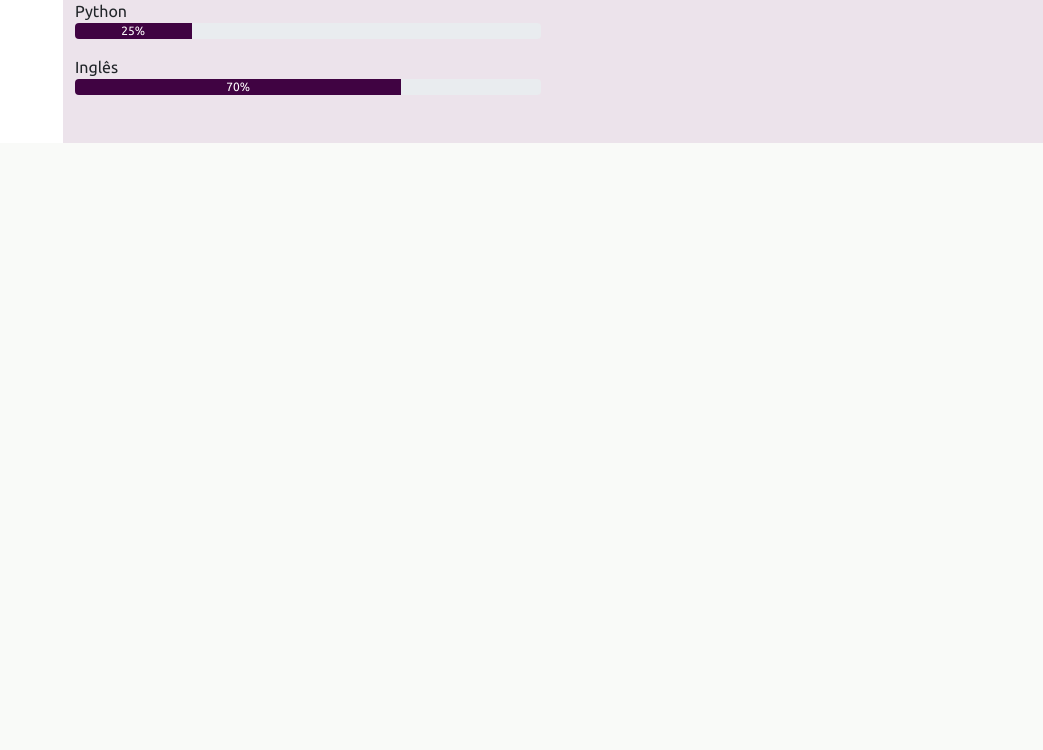
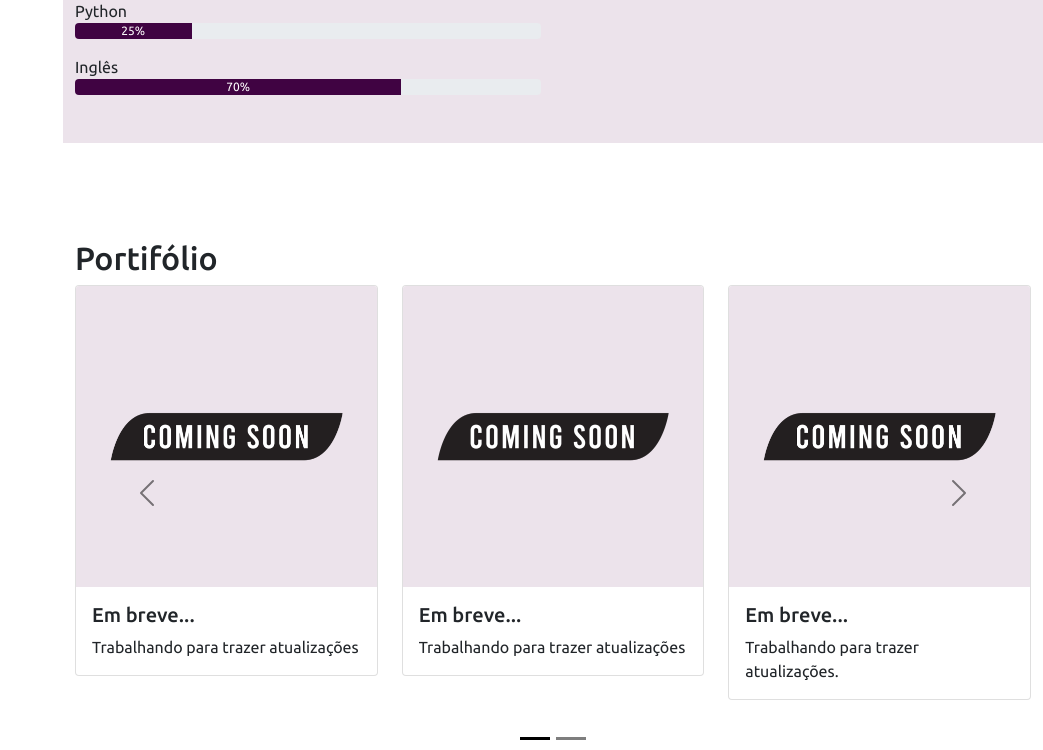
Before and after one commit to DarlanDS/atv-pratica, a Flask app: page / in a window 1280 px wide. Shown: the part 1822-2572 px from the top of the page, without its empty margins (237-1280 px from the left). Before the commit the page ends 1965 px from the top, so only its background shows below. Run offline with Flask 2, Linux system fonts and the light colour scheme; some libraries are stand-ins or nearby versions.

Commit message:
portifolio

```diff
--- a/static/style.css
+++ b/static/style.css
@@ -192,3 +192,31 @@
 .section-bg{
     background-color: #ece3eb;
 }
+
+#card-port {
+    background-color: #ece3eb;
+}
+
+.carousel-control-prev {
+    margin-left: -150px;
+
+}
+
+.carousel-control-next {
+    margin-right: -150px;
+}
+
+.carousel-indicators {
+    margin-bottom: -50px;
+}
+
+@media (max-width: 1860px) {
+    .carousel-control-prev {
+        margin-left: 0;
+
+    }
+
+    .carousel-control-next {
+        margin-right: 0;
+    }
+}
--- a/templates/index.html
+++ b/templates/index.html
@@ -40,7 +40,7 @@
           <a class="nav-link" href="#formacao"><i class="bi bi-book"></i> Formação</a>
         </li>
         <li class="nav-item">
-          <a class="nav-link" href="#"><i class="bi bi-file-earmark-code"></i> Portifólio</a>
+          <a class="nav-link" href="#portifolio"><i class="bi bi-file-earmark-code"></i> Portifólio</a>
         </li>
         <li class="nav-item">
           <a class="nav-link" href="#"><i class="bi bi-envelope"></i> Contato</a>
@@ -174,6 +174,95 @@
 
     </section>
 
+    <section id="portifolio" class="mt-5">
+      <div class="container pb-5 pt-5">
+        <h2>Portifólio</h2>
+
+        <div id="carouselPortifolio" class="carousel carousel-dark slide" data-bs-ride="carousel">
+          <div class="carousel-indicators">
+            <button type="button" data-bs-target="#carouselPortifolio" data-bs-slide-to="0" class="active" aria-current="true" aria-label="Slide 1"></button>
+            <button type="button" data-bs-target="#carouselPortifolio" data-bs-slide-to="1" aria-label="Slide 2"></button>
+          </div>
+          <div class="carousel-inner">
+            <div class="carousel-item active" data-bs-interval="10000">
+
+              <div class="row row-cols-1 row-cols-md-3 g-4">
+                <div class="col">
+                  <div class="card">
+                    <img id="card-port" src="../static/img/Embreve.png" class="card-img-top" alt="Em breve">
+                    <div class="card-body">
+                      <h5 class="card-title">Em breve...</h5>
+                      <p class="card-text">Trabalhando para trazer atualizações</p>
+                    </div>
+                  </div>
+                </div>
+                <div class="col">
+                  <div class="card">
+                    <img id="card-port" src="../static/img/Embreve.png" class="card-img-top" alt="...">
+                    <div class="card-body">
+                      <h5 class="card-title">Em breve...</h5>
+                      <p class="card-text">Trabalhando para trazer atualizações</p>
+                    </div>
+                  </div>
+                </div>
+                <div class="col">
+                  <div class="card">
+                    <img id="card-port" src="../static/img/Embreve.png" class="card-img-top" alt="...">
+                    <div class="card-body">
+                      <h5 class="card-title">Em breve...</h5>
+                      <p class="card-text">Trabalhando para trazer atualizações.</p>
+                    </div>
+                  </div>
+                </div>
+              </div>
+
+            </div>
+            <div class="carousel-item" data-bs-interval="2000">
+              <div class="row row-cols-1 row-cols-md-3 g-4">
+                <div class="col">
+                  <div class="card">
+                    <img id="card-port" src="../static/img/Embreve.png" class="card-img-top" alt="Em breve">
+                    <div class="card-body">
+                      <h5 class="card-title">Em breve...</h5>
+                      <p class="card-text">Trabalhando para trazer atualizações</p>
+                    </div>
+                  </div>
+                </div>
+                <div class="col">
+                  <div class="card">
+                    <img id="card-port" src="../static/img/Embreve.png" class="card-img-top" alt="...">
+                    <div class="card-body">
+                      <h5 class="card-title">Em breve...</h5>
+                      <p class="card-text">Trabalhando para trazer atualizações</p>
+                    </div>
+                  </div>
+                </div>
+                <div class="col">
+                  <div class="card">
+                    <img id="card-port" src="../static/img/Embreve.png" class="card-img-top" alt="...">
+                    <div class="card-body">
+                      <h5 class="card-title">Em breve...</h5>
+                      <p class="card-text">Trabalhando para trazer atualizações.</p>
+                    </div>
+                  </div>
+                </div>
+              </div>
+            </div>
+
+          </div>
+          <button class="carousel-control-prev" type="button" data-bs-target="#carouselPortifolio" data-bs-slide="prev">
+            <span class="carousel-control-prev-icon" aria-hidden="true"></span>
+            <span class="visually-hidden">Previous</span>
+          </button>
+          <button class="carousel-control-next" type="button" data-bs-target="#carouselPortifolio" data-bs-slide="next">
+            <span class="carousel-control-next-icon" aria-hidden="true"></span>
+            <span class="visually-hidden">Next</span>
+          </button>
+        </div>
+      </div>
+
+    </section>
+
 
   </main>
 
```
Also changed, not shown: static/img/Embreve.png (added).
